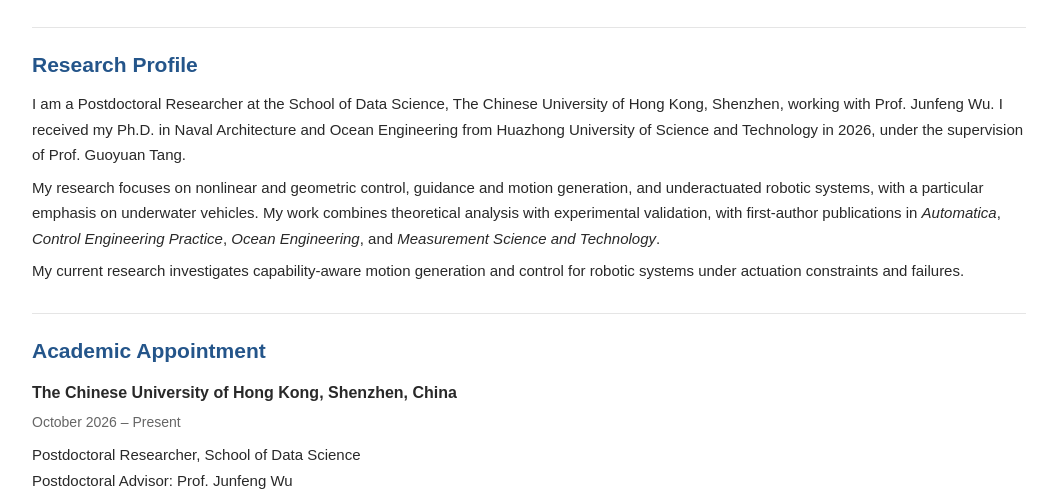
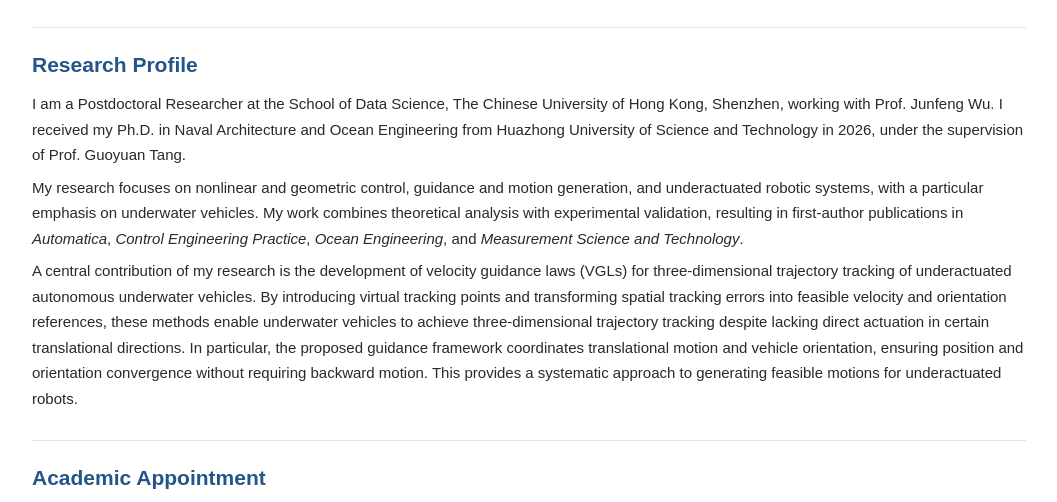
Before and after one commit to hxuanchen/hxuanchen.github.io, a plain HTML site: page index.html in a window 1280 px wide. Shown: the part 298-800 px from the top of the page, without its empty margins (111-1168 px from the left). Drawn offline with Linux system fonts and the light colour scheme.

Commit message:
Update index.html

```diff
--- a/index.html
+++ b/index.html
@@ -76,12 +76,44 @@ h1{font-size:27px}
 </div>
 </div>
 
+
 <section>
-<h2>Research Profile</h2>
-<p>I am a Postdoctoral Researcher at the School of Data Science, The Chinese University of Hong Kong, Shenzhen, working with Prof. Junfeng Wu. I received my Ph.D. in Naval Architecture and Ocean Engineering from Huazhong University of Science and Technology in 2026, under the supervision of Prof. Guoyuan Tang.</p>
-<p>My research focuses on nonlinear and geometric control, guidance and motion generation, and underactuated robotic systems, with a particular emphasis on underwater vehicles. My work combines theoretical analysis with experimental validation, with first-author publications in <em>Automatica</em>, <em>Control Engineering Practice</em>, <em>Ocean Engineering</em>, and <em>Measurement Science and Technology</em>.</p>
-<p>My current research investigates capability-aware motion generation and control for robotic systems under actuation constraints and failures.</p>
+    <h2>Research Profile</h2>
+
+    <p>
+        I am a Postdoctoral Researcher at the School of Data Science,
+        The Chinese University of Hong Kong, Shenzhen, working with
+        Prof. Junfeng Wu. I received my Ph.D. in Naval Architecture and
+        Ocean Engineering from Huazhong University of Science and
+        Technology in 2026, under the supervision of Prof. Guoyuan Tang.
+    </p>
+
+    <p>
+        My research focuses on nonlinear and geometric control, guidance
+        and motion generation, and underactuated robotic systems, with a
+        particular emphasis on underwater vehicles. My work combines
+        theoretical analysis with experimental validation, resulting in
+        first-author publications in <em>Automatica</em>,
+        <em>Control Engineering Practice</em>, <em>Ocean Engineering</em>,
+        and <em>Measurement Science and Technology</em>.
+    </p>
+
+    <p>
+        A central contribution of my research is the development of
+        velocity guidance laws (VGLs) for three-dimensional trajectory
+        tracking of underactuated autonomous underwater vehicles.
+        By introducing virtual tracking points and transforming spatial
+        tracking errors into feasible velocity and orientation references,
+        these methods enable underwater vehicles to achieve three-dimensional
+        trajectory tracking despite lacking direct actuation in certain
+        translational directions. In particular, the proposed guidance
+        framework coordinates translational motion and vehicle orientation,
+        ensuring position and orientation convergence without requiring
+        backward motion. This provides a systematic approach to generating
+        feasible motions for underactuated robots.
+    </p>
 </section>
+
 
 <section id="appointment">
 <h2>Academic Appointment</h2>
```
